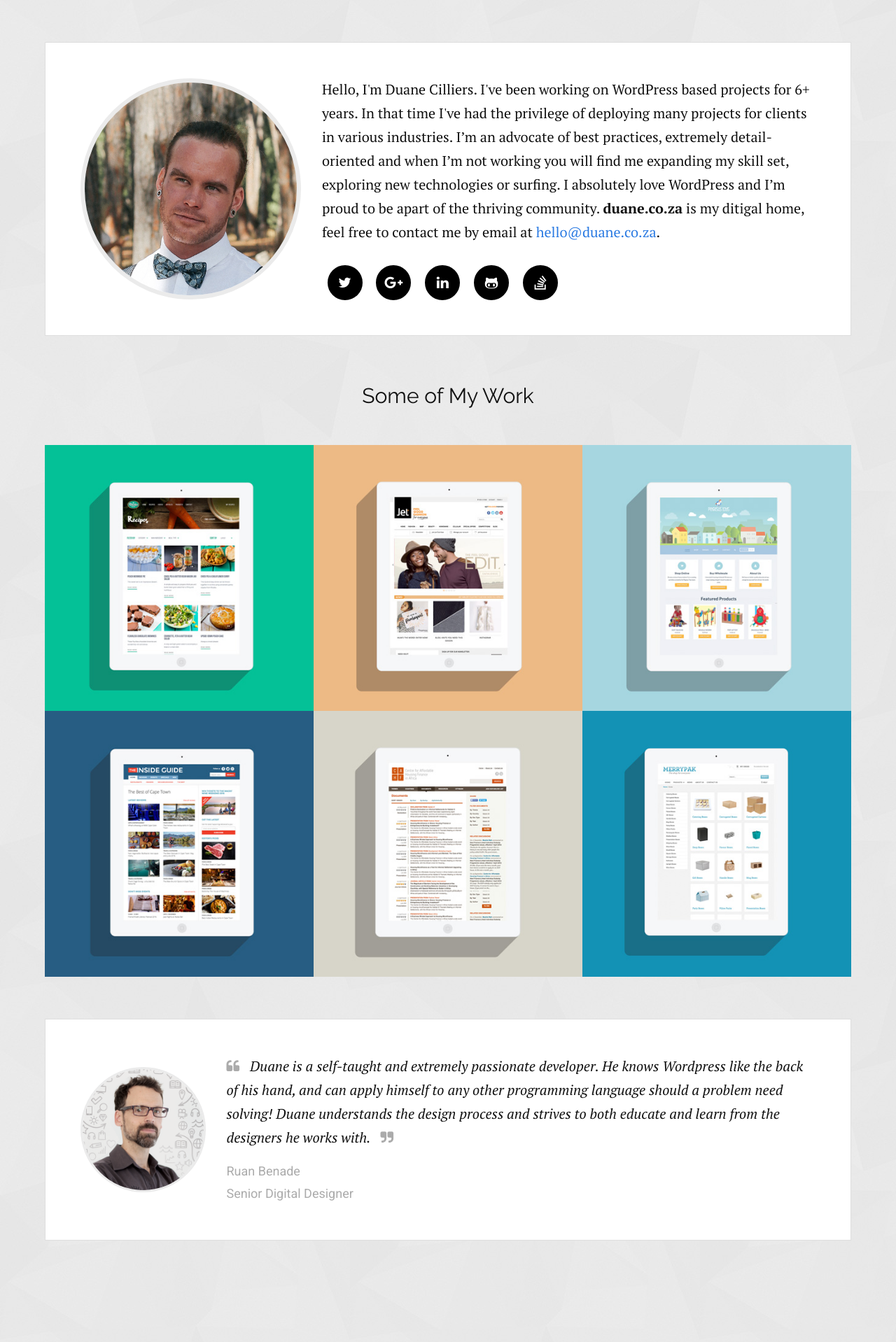
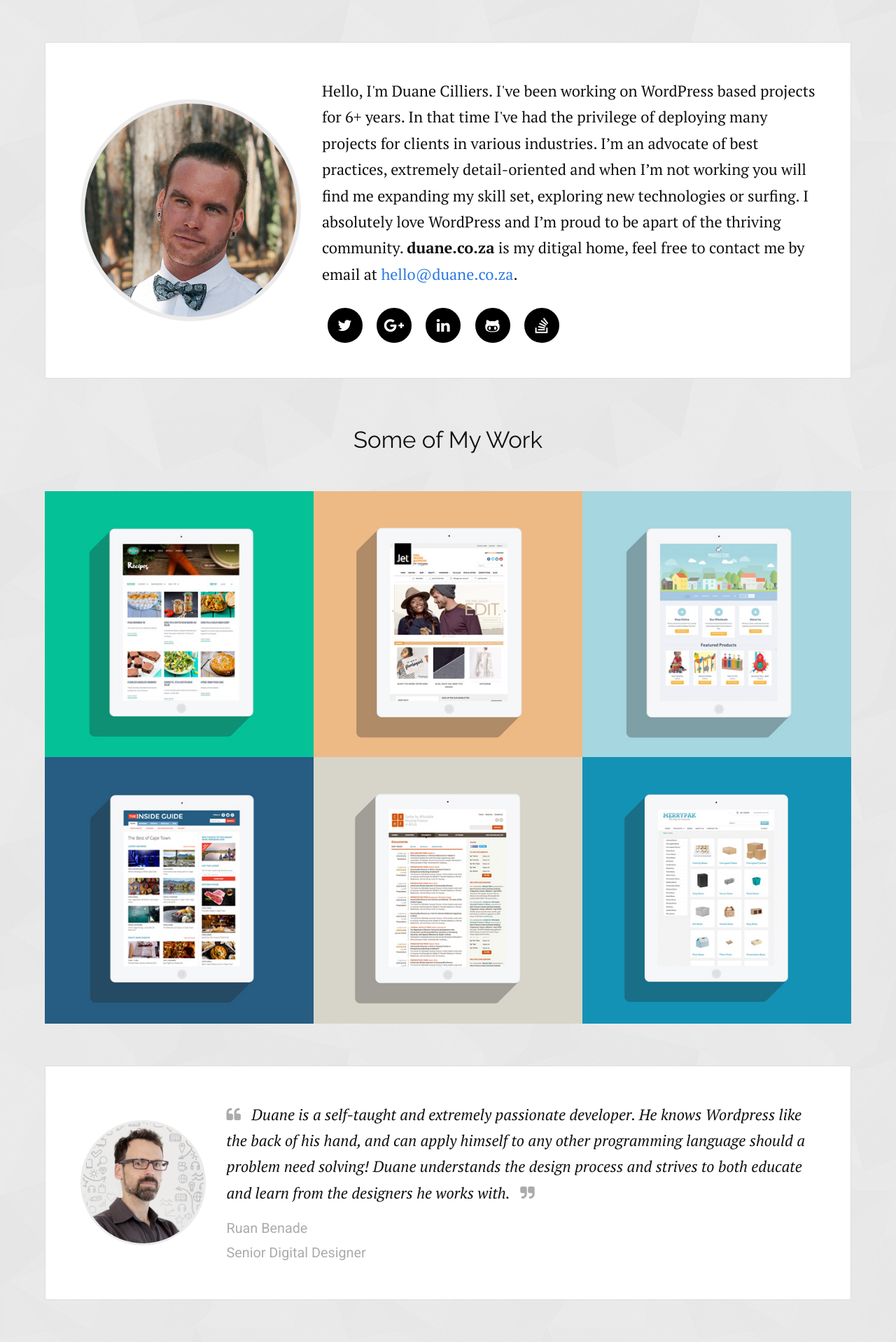
Before and after one commit to duanecilliers/duane.co.za-archive, a Jekyll site: the page built from index.html, in a window 1280 px wide. Shown: the whole page at 70% size. Built offline with Jekyll 4.4.1, drawn with Linux system fonts in a browser that asks for light colours; before the commit the page ends 1833 px from its top, so only the background shows below that.

Commit message:
Updated body font size. Increased on larger displays.

```diff
--- a/_sass/_base.scss
+++ b/_sass/_base.scss
@@ -26,6 +26,10 @@ body {
 
   @media screen and (min-width: $mq-tablet) {
     font-size: $base-font-size;
+  }
+
+  @media screen and (min-width: $mq-desktop) {
+    font-size: $base-font-size + 2;
   }
 }
 
```
